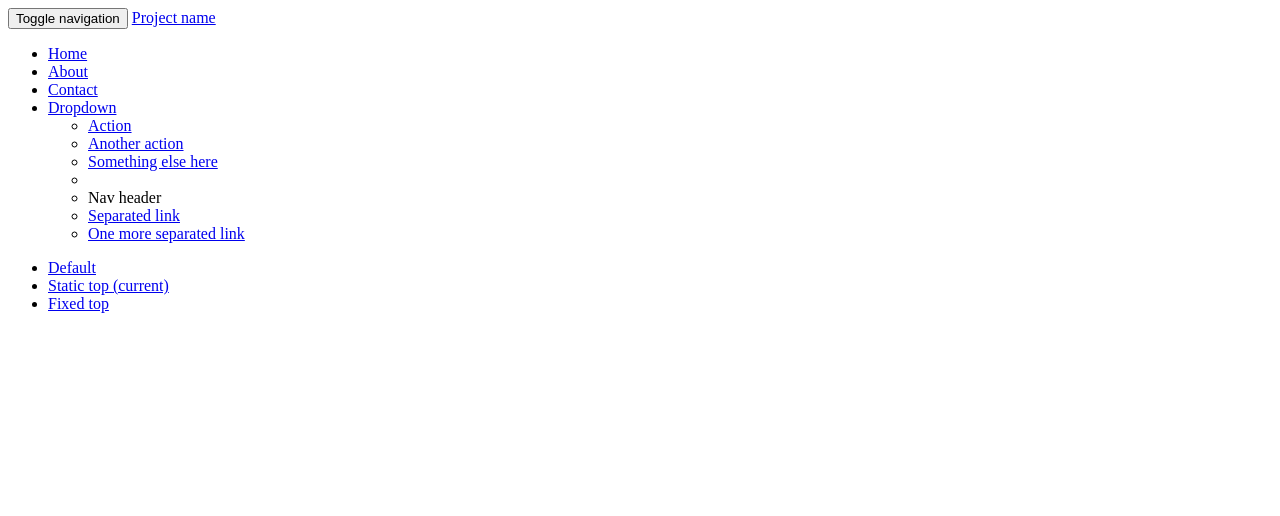
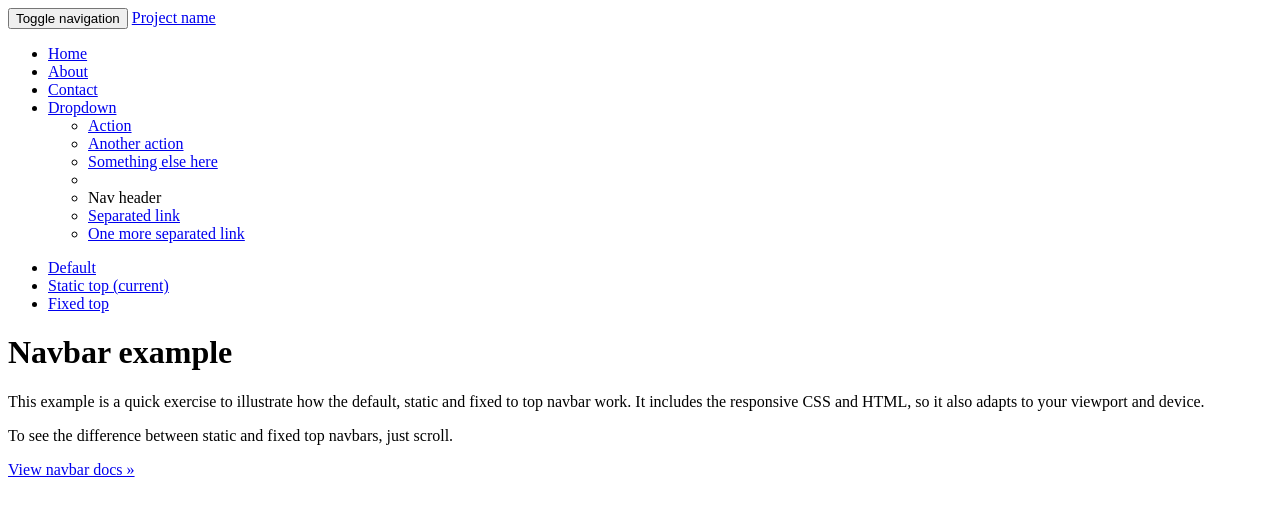
Before and after one commit to STI-O-Meter/STI-O-Meter.github.io, a plain HTML site: page index.html in a window 1280 px wide. Drawn offline with nearby package versions, Linux system fonts and the light colour scheme.

Commit message:
attempt 2 of navbar

```diff
--- a/index.html
+++ b/index.html
@@ -1,11 +1,16 @@
 <!DOCTYPE html>
 
 <html>
-	<title>
-		STI-O-Meter
-	</title>
+	<head>
+		<title>
+			STI-O-Meter
+		</title>
+	</head>
+
 	<body>
-		 <nav class="navbar navbar-default navbar-static-top">
+	<!-- Navbar was retreived from bootstrap -->
+    <!-- Static navbar -->
+		<nav class="navbar navbar-default navbar-static-top">
 		  <div class="container">
 			<div class="navbar-header">
 			  <button type="button" class="navbar-toggle collapsed" data-toggle="collapse" data-target="#navbar" aria-expanded="false" aria-controls="navbar">
@@ -42,5 +47,31 @@
 			</div><!--/.nav-collapse -->
 		  </div>
 		</nav>
-	</body>
+
+
+		<div class="container">
+
+		  <!-- Main component for a primary marketing message or call to action -->
+		  <div class="jumbotron">
+			<h1>Navbar example</h1>
+			<p>This example is a quick exercise to illustrate how the default, static and fixed to top navbar work. It includes the responsive CSS and HTML, so it also adapts to your viewport and device.</p>
+			<p>To see the difference between static and fixed top navbars, just scroll.</p>
+			<p>
+			  <a class="btn btn-lg btn-primary" href="../../components/#navbar" role="button">View navbar docs &raquo;</a>
+			</p>
+		  </div>
+
+		</div> <!-- /container -->
+
+
+		<!-- Bootstrap core JavaScript
+		================================================== -->
+		<!-- Placed at the end of the document so the pages load faster -->
+		<script src="https://ajax.googleapis.com/ajax/libs/jquery/1.12.4/jquery.min.js"></script>
+		<script>window.jQuery || document.write('<script src="../../assets/js/vendor/jquery.min.js"><\/script>')</script>
+		<script src="../../dist/js/bootstrap.min.js"></script>
+		<!-- IE10 viewport hack for Surface/desktop Windows 8 bug -->
+		<script src="../../assets/js/ie10-viewport-bug-workaround.js"></script>
+	<!-- End of Navbar from Bootstrap -->
+	  </body>
 </html>
```
